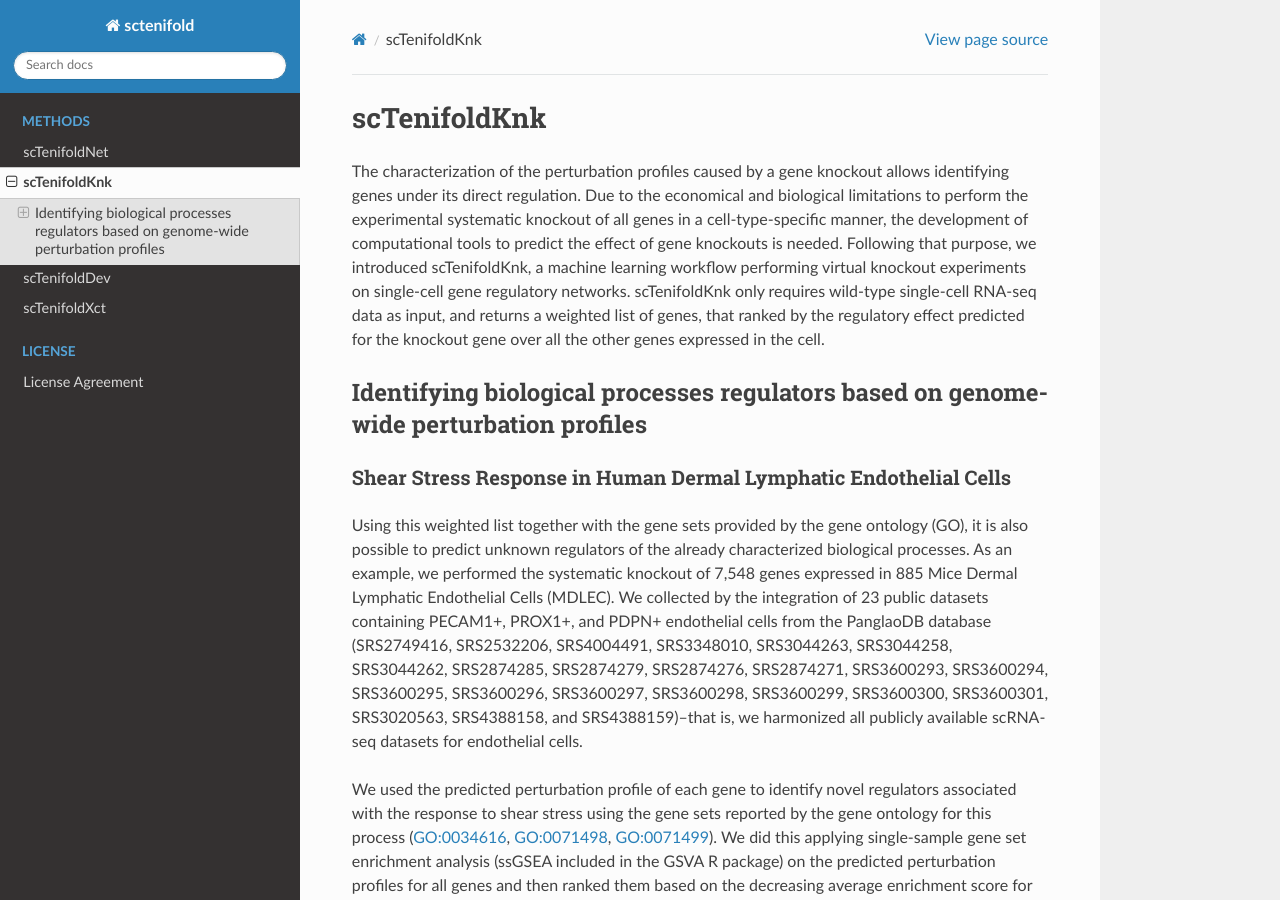
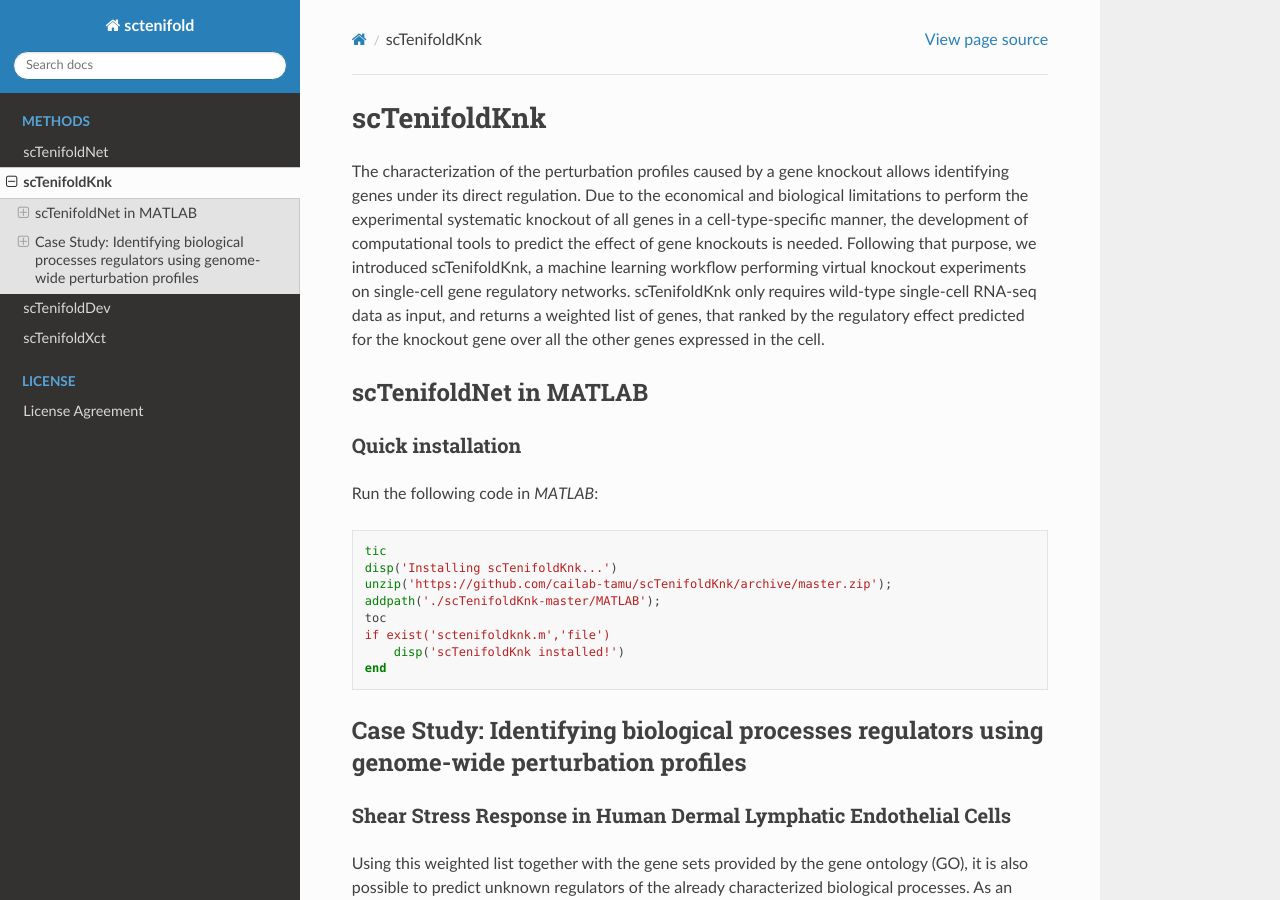
Before and after one commit to scTenifold/scTenifold.github.io, a Sphinx documentation site: the page built from docs/sctenifoldknk.rst, in a window 1280 px wide and 900 px high. Built offline with Sphinx 7.4.7 and the Read the Docs theme 2.0.0, drawn with Linux system fonts in a browser that asks for light colours.

Commit message:
Update sctenifoldknk.rst

```diff
--- a/docs/sctenifoldknk.rst
+++ b/docs/sctenifoldknk.rst
@@ -2,10 +2,28 @@ scTenifoldKnk
 =============
 The characterization of the perturbation profiles caused by a gene knockout allows identifying genes under its direct regulation. Due to the economical and biological limitations to perform the experimental systematic knockout of all genes in a cell-type-specific manner, the development of computational tools to predict the effect of gene knockouts is needed. Following that purpose, we introduced scTenifoldKnk, a machine learning workflow performing virtual knockout experiments on single-cell gene regulatory networks. scTenifoldKnk only requires wild-type single-cell RNA-seq data as input, and returns a weighted list of genes, that ranked by the regulatory effect predicted for the knockout gene over all the other genes expressed in the cell.
 
-Identifying biological processes regulators based on genome-wide perturbation profiles
---------------------------------------------------------------------------------------
+scTenifoldNet in MATLAB
+-----------------------
+
+Quick installation
+^^^^^^^^^^^^^^^^^^
+
+Run the following code in `MATLAB`:
+
+.. code-block:: matlab
+
+  tic
+  disp('Installing scTenifoldKnk...')
+  unzip('https://github.com/cailab-tamu/scTenifoldKnk/archive/master.zip');
+  addpath('./scTenifoldKnk-master/MATLAB');
+  toc
+  if exist('sctenifoldknk.m','file')
+      disp('scTenifoldKnk installed!')
+  end
 
 
+Case Study: Identifying biological processes regulators using genome-wide perturbation profiles
+-----------------------------------------------------------------------------------------------
 
 Shear Stress Response in Human Dermal Lymphatic Endothelial Cells
 ^^^^^^^^^^^^^^^^^^^^^^^^^^^^^^^^^^^^^^^^^^^^^^^^^^^^^^^^^^^^^^^^^
```
